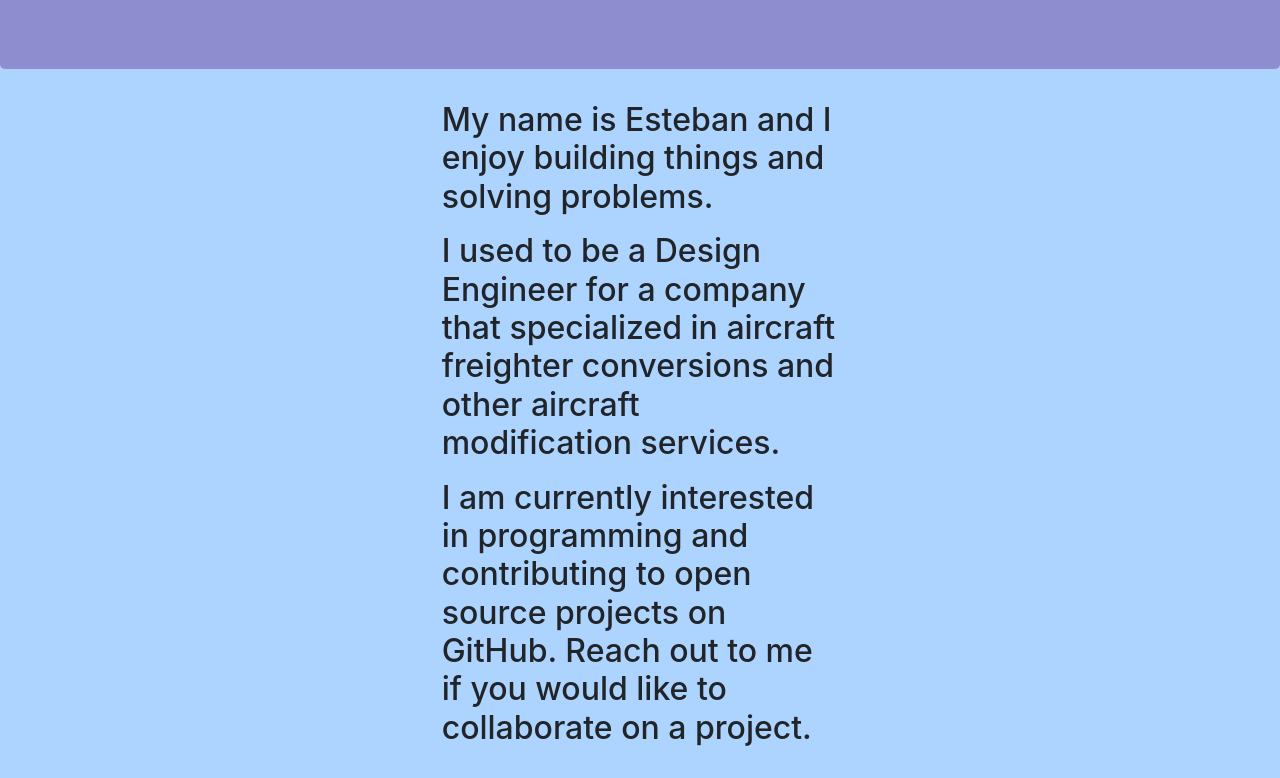
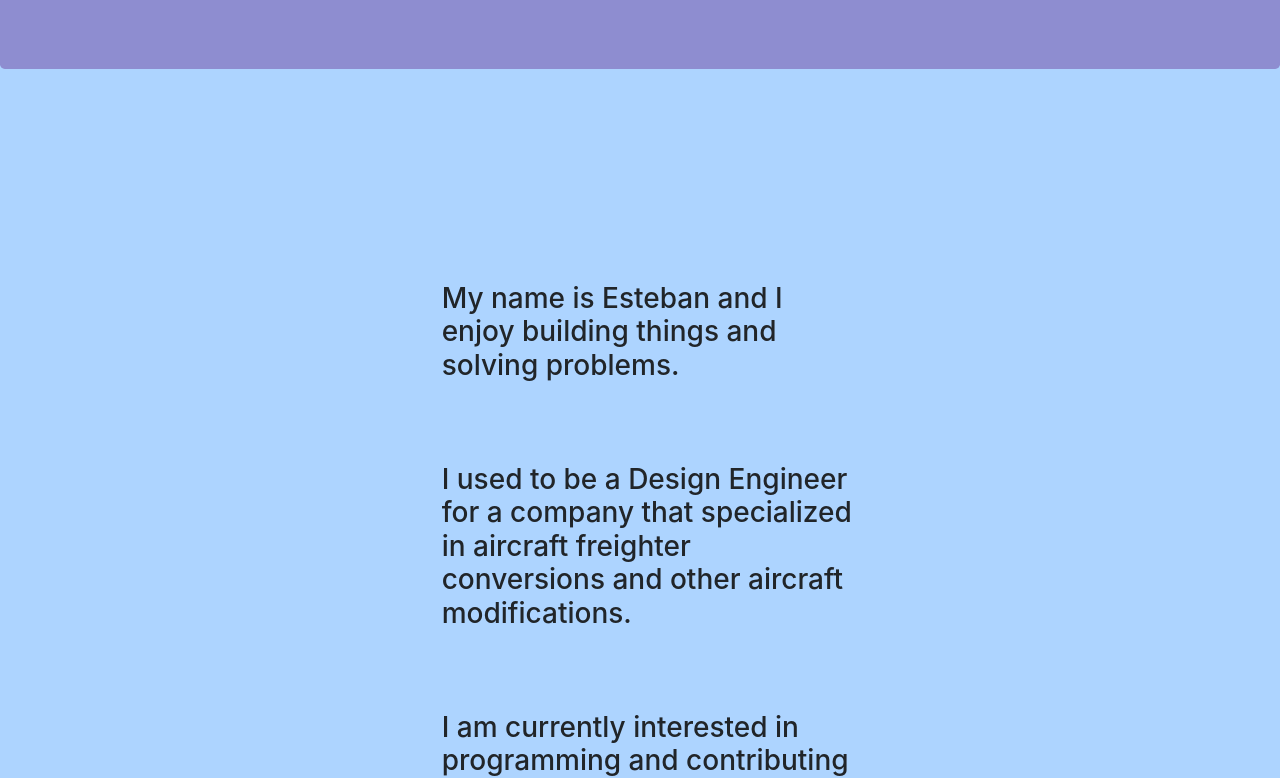
Before and after one commit to est271/est271.github.io, a plain HTML site: page about.html in a window 1280 px wide. Shown: the part 179-957 px from the top of the page. Drawn offline with nearby package versions, Linux system fonts and the light colour scheme.

Commit message:
Improved screen transition

```diff
--- a/about.html
+++ b/about.html
@@ -17,22 +17,21 @@
 
   </head>
   <body>
-    <div class="top-nav-bar"></div>
+    <div class="top-nav-bar fade1"></div>
 
-    <div class="jumbotron">
+    <div class="jumbotron fade1">
       <h1 style="text-align: center">About me</h1>
     </div>
-    <div class="container col-md-6 col-lg-6 col-xl-4" style="height: 52em;">
-      <h2>
-        <p>My name is Esteban and I enjoy building things and solving problems.</p>
-        <p>I used to be a Design Engineer for a company that specialized in aircraft
-          freighter conversions and other aircraft modification services.</p>
-        <p>I am currently interested in programming and contributing to open source
-          projects on GitHub. Reach out to me if you would like to
-          collaborate on a project.</p>
-      </h2>
+    <div class="container col-md-6 col-lg-6 col-xl-4 fade1" style="height: 52em;">
+      <h3>
+        <p class="p2">My name is Esteban and I enjoy building things and solving problems.</p>
+        <p class="p2">I used to be a Design Engineer for a company that specialized in aircraft
+          freighter conversions and other aircraft modifications.</p>
+        <p class="p2">I am currently interested in programming and contributing to open source
+          projects on GitHub.</p>
+      </h3>
     </div>
-    <div class="bot-nav-bar-1"></div>
+    <div class="bot-nav-bar-1 fade1"></div>
 
     <!-- Optional JavaScript -->
     <!-- Bootstrap JS -->
--- a/scripts/main.js
+++ b/scripts/main.js
@@ -7,14 +7,14 @@
 $(".top-nav-bar").load("../templates/top.html");
 $(".bot-nav-bar-1").load("../templates/bot.html nav");
 
-$(document).ready( (event) => {
-    $("body").hide(0).delay(100).fadeIn(400);
+$(document).ready( () => {
+    $(".fade1").fadeTo(700, 1.0);
 });
 
 $(document).on("click", ".nav-link, .btn", (event) => {
     let href = event.target.href;
     event.preventDefault();
-    $("body").fadeOut(700, () => {
+    $(".fade1").fadeOut(700, () => {
         window.location = href;
     });
 });
--- a/styles/style.css
+++ b/styles/style.css
@@ -33,3 +33,13 @@ ul{
 .custom-img2:hover{
   background-color: #ffc1077a;
 }
+.fade1{
+  opacity: 0.1;
+}
+.p2{
+  margin-bottom: 5rem;
+}
+h3{
+  position: absolute;
+  bottom: 0;
+}
```
Also changed, not shown: index.html (+4 -4 lines).
